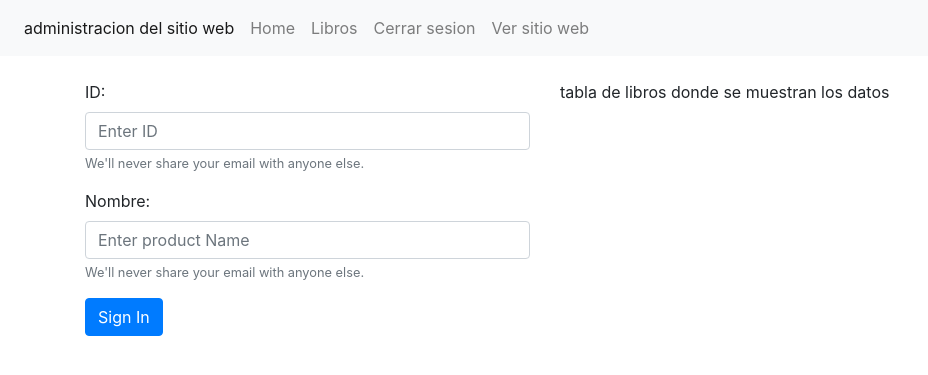
After one commit to Wilo92/php, a PHP site: page /administrador/seccion/productos.php in a window 1280 px wide. The commit adds this page. Shown: the top 375 px of the page, without its empty margins (0-928 px from the left). Run offline with PHP 8.4, Linux system fonts and the light colour scheme.

Commit message:
Add files via upload

```diff
--- a/mysw/administrador/index.php
+++ b/mysw/administrador/index.php
@@ -1,6 +1,6 @@
 <?php
 if($_POST){
-    header('Location:inicio.php');
+    header("Location:inicio.php");
 
 }
 ?>
@@ -32,7 +32,7 @@ if($_POST){
                         Header
                     </div>
                     <div class="card-body">
-                        <form method="$_POST">
+                        <form method="POST">
                             <div class="form-group">
                                 <label>Usuario</label>
 
--- /dev/null
+++ b/mysw/administrador/seccion/cerrar.php
@@ -0,0 +1 @@
+cerrar
--- /dev/null
+++ b/mysw/administrador/seccion/productos.php
@@ -0,0 +1,32 @@
+<?php include_once("../templete/cabecera.php")?>
+
+
+<!-- Se crea la interfaz del CRUD  -->
+
+<div class="col-md-5">
+<form>
+<div class = "form-group">
+<label for="textID">ID:</label>
+<input type="text" class="form-control" name="txtID" id="txtID"  placeholder="Enter ID">
+<small id="emailHelp" class="form-text text-muted">We'll never share your email with anyone else.</small>
+</div>
+
+<div class = "form-group">
+<label for="textNombre">Nombre:</label>
+<input type="text" class="form-control" name="txtNombre" id="txtNombre"  placeholder="Enter product Name">
+<small id="emailHelp" class="form-text text-muted">We'll never share your email with anyone else.</small>
+</div>
+
+
+<button type="submit" class="btn btn-primary">Sign In</button>
+</form>
+
+
+</div>
+
+<div class="col-md-7">
+    tabla de libros donde se muestran los datos
+</div>
+
+
+<?php include_once("../templete/pie.php")?>
--- a/mysw/administrador/templete/cabecera.php
+++ b/mysw/administrador/templete/cabecera.php
@@ -0,0 +1,30 @@
+<!doctype html>
+<html lang="en">
+
+<head>
+    <title>Title</title>
+    <!-- Required meta tags -->
+    <meta charset="utf-8">
+    <meta name="viewport" content="width=device-width, initial-scale=1, shrink-to-fit=no">
+
+    <!-- Bootstrap CSS -->
+    <link rel="stylesheet" href="https://stackpath.bootstrapcdn.com/bootstrap/4.3.1/css/bootstrap.min.css" integrity="sha384-ggOyR0iXCbMQv3Xipma34MD+dH/1fQ784/j6cY/iJTQUOhcWr7x9JvoRxT2MZw1T" crossorigin="anonymous">
+</head>
+
+<body>
+
+    <?php $url = "http://".$_SERVER["HTTP_HOST"]."/mysw" ?>
+
+    <nav class="navbar navbar-expand navbar-light bg-light">
+        <div class="nav navbar-nav">
+            <a class="nav-item nav-link active" href="#">administracion del sitio web <span class="sr-only">(current)</span></a>
+            <a class="nav-item nav-link" href="<?php echo $url;?>/administrador/inicio.php">Home</a>
+            <a class="nav-item nav-link" href="<?php echo $url;?>/administrador/seccion/productos.php">Libros</a>
+            <a class="nav-item nav-link" href="<?php echo $url;?>/administrador/seccion/cerrar.php">Cerrar sesion</a>
+            <a class="nav-item nav-link" href="<?php echo $url; ?>">Ver sitio web</a>
+        </div>
+    </nav>
+
+    <div class="container">
+        <br>
+        <div class="row">
```
Also changed, not shown: mysw/administrador/inicio.php (+10 -13 lines), mysw/administrador/templete/pie.php (+8 -0 lines).
